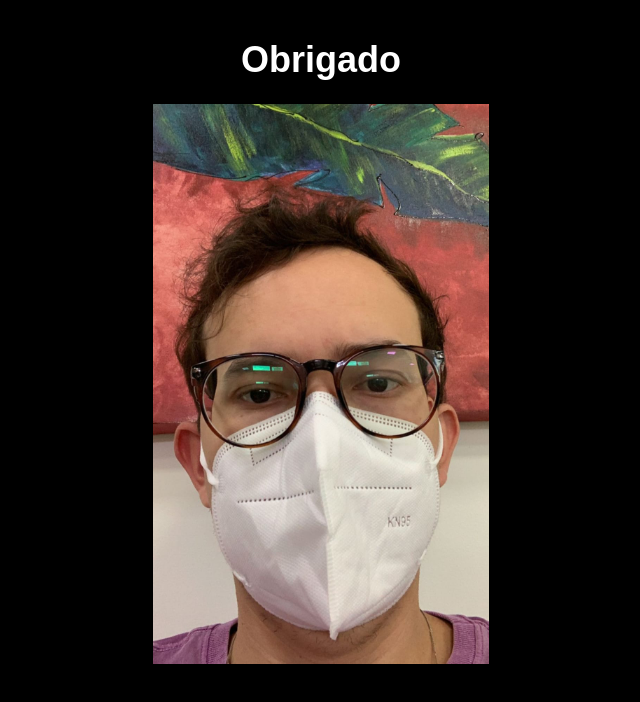
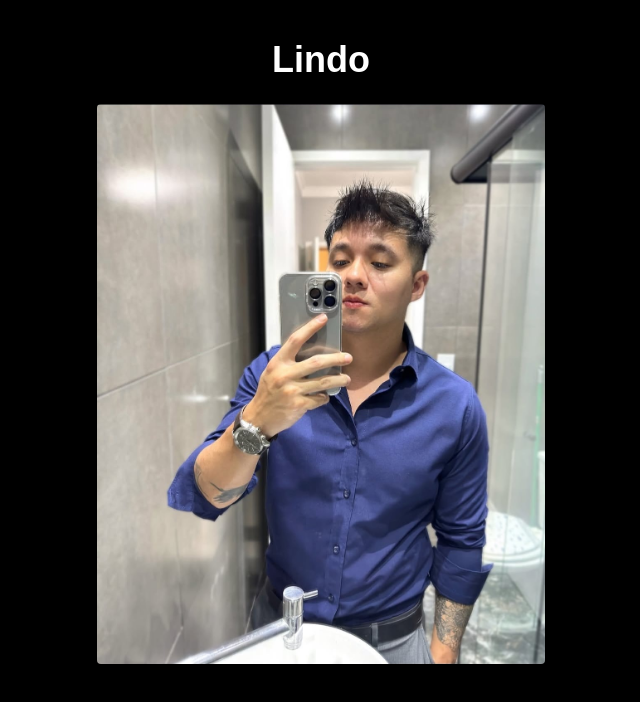
Before and after one commit to MrSpock182/livraria-tech, a Next.js app: page /colabe in a window 1280 px wide. Shown: the top 702 px of the page, without its empty margins (319-959 px from the left). Built offline with nearby package versions, Linux system fonts and the light colour scheme.

Commit message:
fluxo de pagamento

```diff
--- a/src/app/colabe/page.tsx
+++ b/src/app/colabe/page.tsx
@@ -1,12 +1,12 @@
 export default function Colabe() {
   return (
     <div className="min-h-screen bg-black flex flex-col items-center justify-start pt-10 px-4">
-      <h1 className="text-4xl font-bold text-white mb-6">Obrigado</h1>
+      <h1 className="text-4xl font-bold text-white mb-6">Lindo</h1>
 
       <div className="w-full max-w-md h-[70vh] flex justify-center items-center overflow-hidden rounded shadow-lg">
         <img
-          src="/img/obrigado.jpeg"
-          alt="Obrigado"
+          src="/img/lindo.jpeg"
+          alt="Lindo"
           className="object-contain h-full w-full"
         />
       </div>
```
Also changed, not shown: public/img/lindo.jpeg (added).
